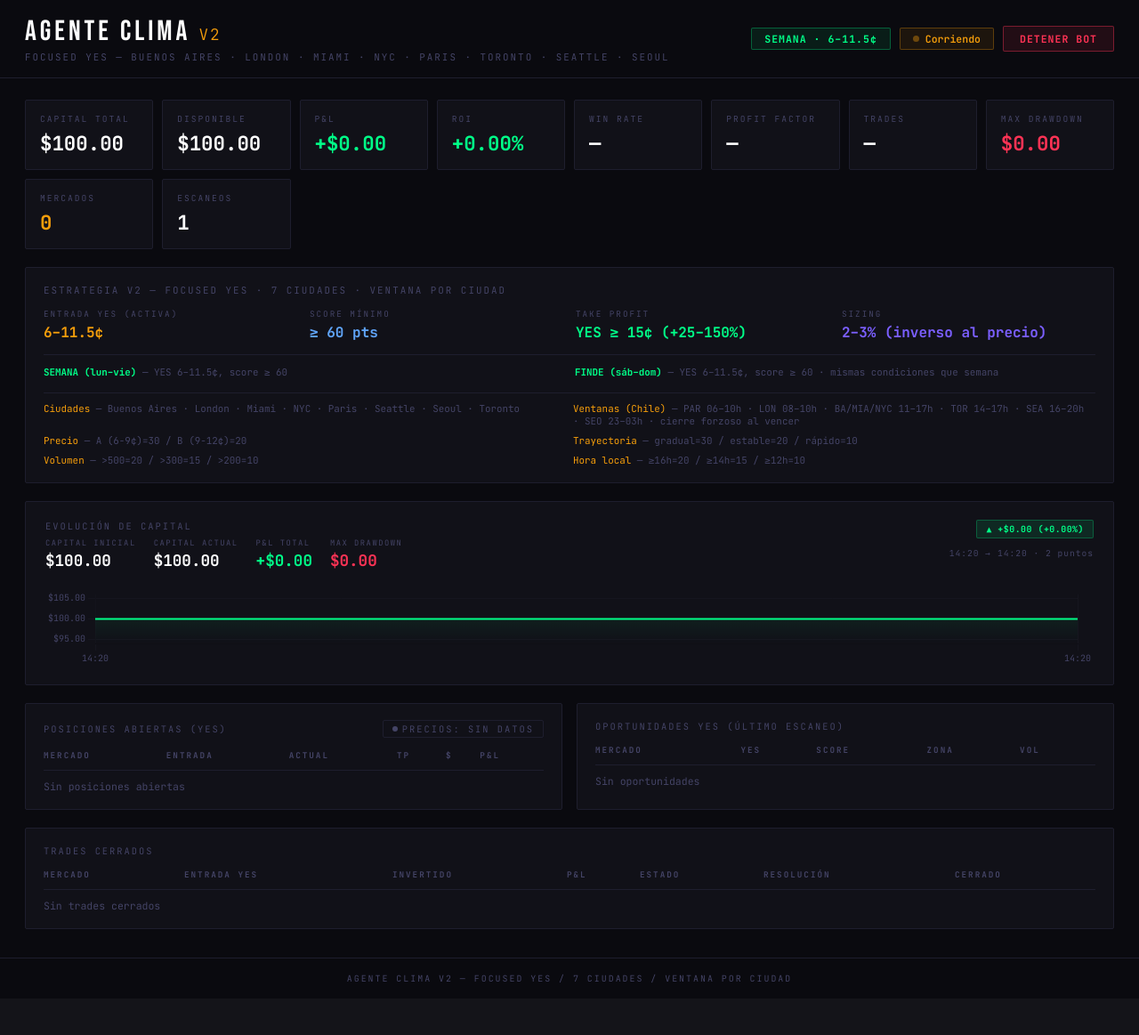
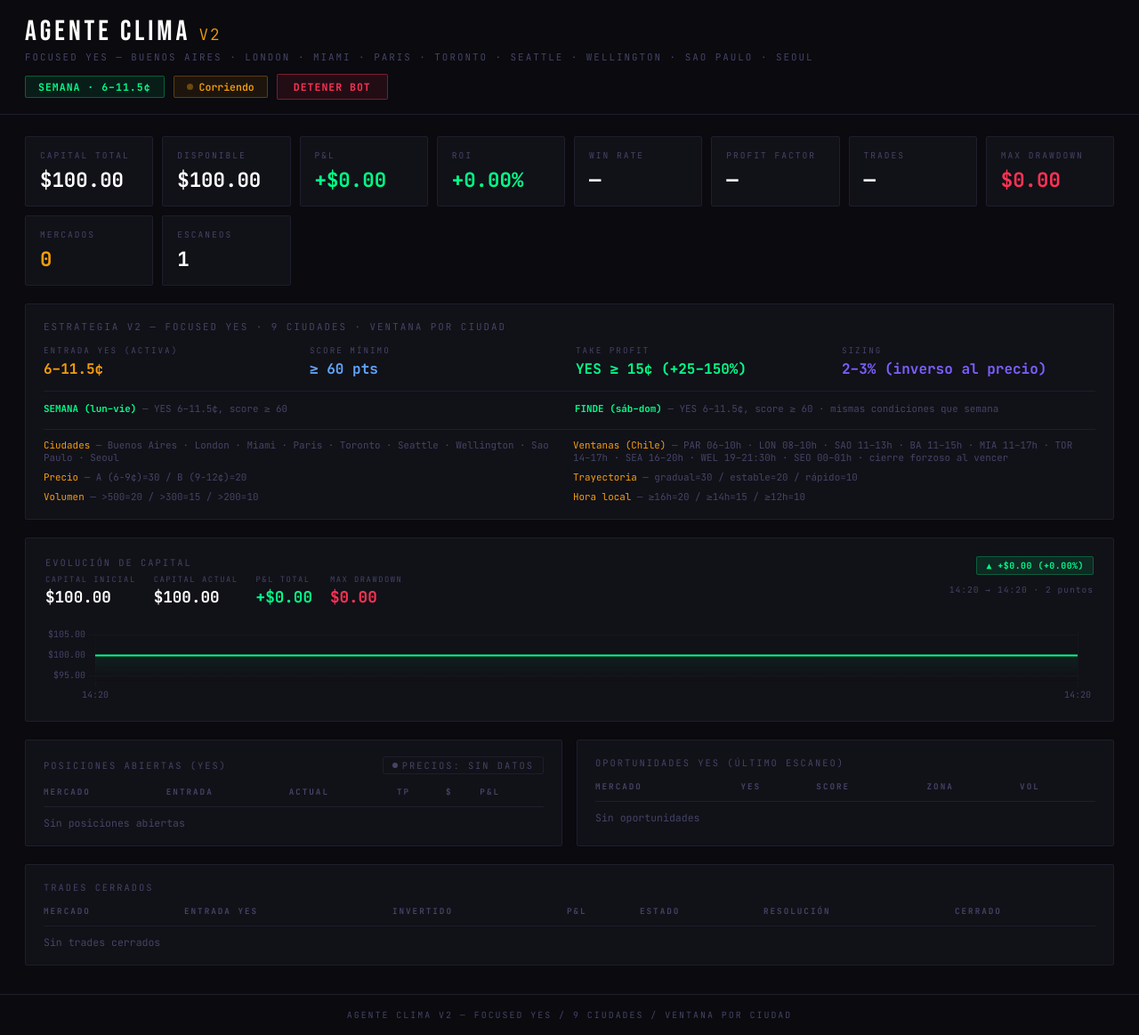
Before and after one commit to alf-alejandro/clima-v2, a Flask app: page / in a window 1280 px wide. Shown: the whole page at 89% size. Before the commit the page ends 1104 px from the top, so only its background shows below. Run offline with Flask 3, Linux system fonts and the light colour scheme; lists and menus that the app fills with data are empty.

Commit message:
Actualizar dashboard: ciudades y ventanas horarias
- Reemplaza NYC por Wellington y Sao Paulo (7 → 9 ciudades)
- Actualiza ventanas: BA 11–15h, SAO 11–13h, SEO 00–01h, WEL 19–21:30h
- Corrige header, título, info de estrategia y footer

Co-Authored-By: Claude Sonnet 4.6 <noreply@anthropic.com>

```diff
--- a/app/templates/dashboard.html
+++ b/app/templates/dashboard.html
@@ -199,7 +199,7 @@ footer { text-align:center; font-size:0.62rem; color:var(--dim); padding:16px; l
   <div class="header-inner">
     <div>
       <div class="logo-title">Agente Clima <span>V2</span></div>
-      <div class="logo-sub">Focused YES — Buenos Aires · London · Miami · NYC · Paris · Toronto · Seattle · Seoul</div>
+      <div class="logo-sub">Focused YES — Buenos Aires · London · Miami · Paris · Toronto · Seattle · Wellington · Sao Paulo · Seoul</div>
     </div>
     <div class="header-controls">
       <span id="regime-badge" class="badge-regime">—</span>
@@ -231,7 +231,7 @@ footer { text-align:center; font-size:0.62rem; color:var(--dim); padding:16px; l
 
   <!-- Strategy -->
   <div class="strategy">
-    <div class="strategy-title">Estrategia V2 — Focused YES · 7 Ciudades · Ventana por Ciudad</div>
+    <div class="strategy-title">Estrategia V2 — Focused YES · 9 Ciudades · Ventana por Ciudad</div>
     <div class="strategy-grid">
       <div class="strategy-item"><label>Entrada YES (activa)</label><p id="s-range" style="color:var(--amber)">6–11.5¢</p></div>
       <div class="strategy-item"><label>Score Mínimo</label><p id="s-score" style="color:var(--blue)">≥ 60 pts</p></div>
@@ -242,8 +242,8 @@ footer { text-align:center; font-size:0.62rem; color:var(--dim); padding:16px; l
       <div><span style="color:var(--green);font-weight:700">SEMANA (lun–vie)</span> — YES 6–11.5¢, score ≥ 60</div>
       <div><span style="color:var(--green);font-weight:700">FINDE (sáb–dom)</span> — YES 6–11.5¢, score ≥ 60 · mismas condiciones que semana</div>
       <div class="score-row" style="grid-column:1/-1;border-top:1px solid var(--border);padding-top:10px;margin-top:4px;">
-        <div><span style="color:var(--amber)">Ciudades</span> — Buenos Aires · London · Miami · NYC · Paris · Seattle · Seoul · Toronto</div>
-        <div><span style="color:var(--amber)">Ventanas (Chile)</span> — PAR 06–10h · LON 08–10h · BA/MIA/NYC 11–17h · TOR 14–17h · SEA 16–20h · SEO 23–03h · cierre forzoso al vencer</div>
+        <div><span style="color:var(--amber)">Ciudades</span> — Buenos Aires · London · Miami · Paris · Toronto · Seattle · Wellington · Sao Paulo · Seoul</div>
+        <div><span style="color:var(--amber)">Ventanas (Chile)</span> — PAR 06–10h · LON 08–10h · SAO 11–13h · BA 11–15h · MIA 11–17h · TOR 14–17h · SEA 16–20h · WEL 19–21:30h · SEO 00–01h · cierre forzoso al vencer</div>
         <div><span style="color:var(--amber)">Precio</span> — A (6-9¢)=30 / B (9-12¢)=20</div>
         <div><span style="color:var(--amber)">Trayectoria</span> — gradual=30 / estable=20 / rápido=10</div>
         <div><span style="color:var(--amber)">Volumen</span> — >500=20 / >300=15 / >200=10</div>
@@ -350,7 +350,7 @@ footer { text-align:center; font-size:0.62rem; color:var(--dim); padding:16px; l
 
 </main>
 
-<footer>Agente Clima V2 &mdash; Focused YES / 7 Ciudades / Ventana por Ciudad</footer>
+<footer>Agente Clima V2 &mdash; Focused YES / 9 Ciudades / Ventana por Ciudad</footer>
 
 <script>
 // ── HELPERS ──────────────────────────────────────────────────────────────────
```
